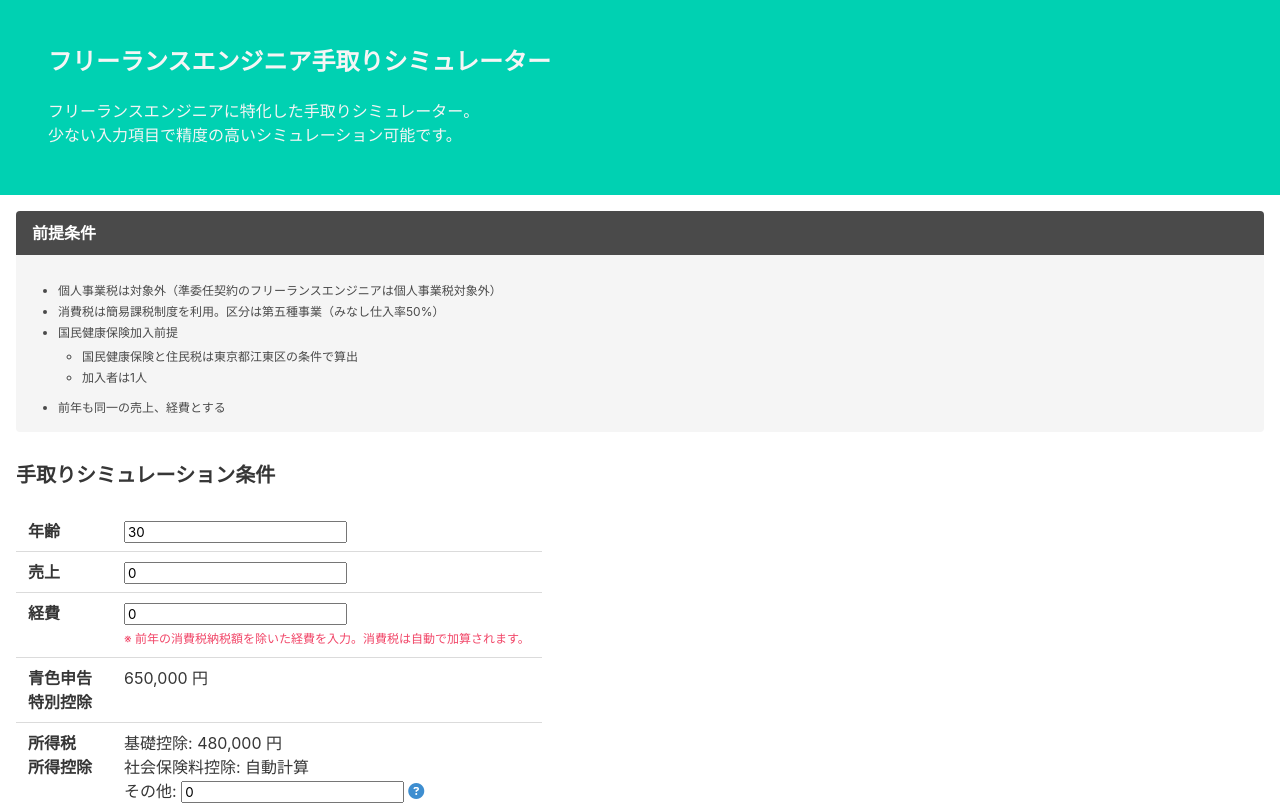
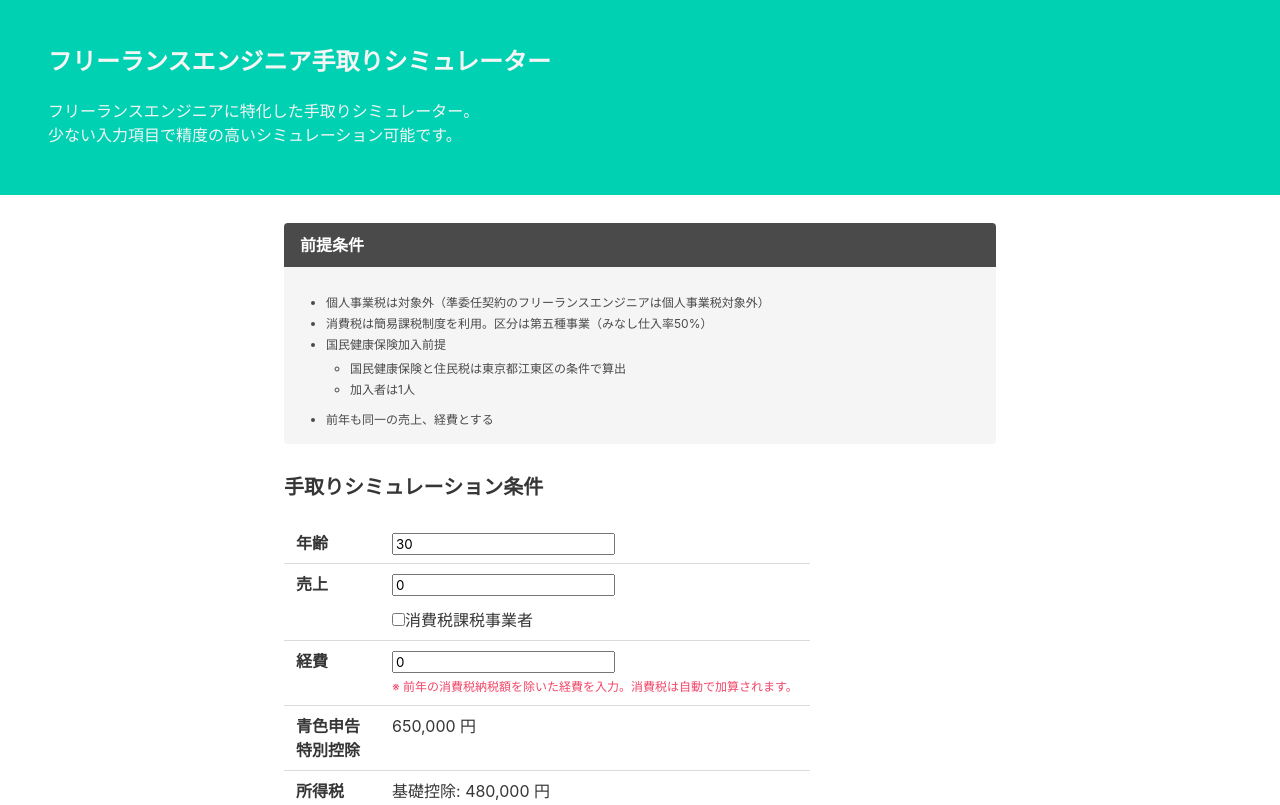
Before and after one commit to nomuyoshi/freelance-income-sim, a React (Create React App) app: page / in a window 1280 px wide. Shown: the top 805 px of the page. Built offline with nearby package versions, Linux system fonts and the light colour scheme.

Commit message:
消費税テストとスタイル微調整

```diff
--- a/src/calculator/consumptionTax.js
+++ b/src/calculator/consumptionTax.js
@@ -2,9 +2,9 @@
 import { PurchasingRate, ConsumptionTaxableBorder, ConsumptionTaxRate } from '../const';
 
 // MEMO: 売上5000万円を超えると簡易課税制度は利用できないが考慮しない
-export default function calcConsumptionTax(sales, nonTaxable) {
+export default function calcConsumptionTax(sales, taxable) {
   // 免税業者かつ1000万円未満は免税
-  if (nonTaxable && ConsumptionTaxableBorder > sales) {
+  if (!taxable && ConsumptionTaxableBorder > sales) {
     return 0;
   }
 
--- a/src/component/App.js
+++ b/src/component/App.js
@@ -10,6 +10,8 @@ function App() {
         少ない入力項目で精度の高いシミュレーション可能です。
         </p>
       </section>
+      <div className='columns m-0'>
+        <div className='column is-three-fifths is-offset-one-fifth'>
           <section className='section p-4'>
             <article className='message'>
               <div className='message-header'>
@@ -30,6 +32,8 @@ function App() {
             </article>
           </section>
           <Simulator />
+        </div>
+      </div>
     </>
   );
 }
--- a/src/component/Condition.js
+++ b/src/component/Condition.js
@@ -4,7 +4,8 @@ import { showYenHelper } from '../helper';
 import { AoiroKozyo, IncomeTaxBasicKozyo, ResidentTaxBasicKozyo } from '../const';
 import Modal from './Modal';
 
-function Condition({age, sales, expenses, incomeTaxKozyoOther, residentTaxKozyoOther, handleChange, handleSubmit, canSubmit}) {
+function Condition({age, sales, expenses, incomeTaxKozyoOther, residentTaxKozyoOther,
+  consumptionTaxable, handleChange, handleSubmit, canSubmit}) {
   const [showModal, setShowModal] = useState(false);
 
   const questionIcon = () => {
@@ -25,11 +26,25 @@ function Condition({age, sales, expenses, incomeTaxKozyoOther, residentTaxKozyoO
           <tbody>
             <tr>
               <th>年齢</th>
-              <td><input type="number" value={age ?? ''} name="age" onChange={handleChange} /></td>
+              <td><input type='number' value={age ?? ''} name='age' onChange={handleChange} /></td>
             </tr>
             <tr>
               <th>売上</th>
-              <td><input type="number" value={sales ?? ''} name="sales" onChange={handleChange} /></td>
+              <td>
+                <div className='field'>
+                  <div className='control'>
+                    <input type='number' value={sales ?? ''} name='sales' onChange={handleChange} />
+                  </div>
+                </div>
+                <div className='field'>
+                  <div className='control'>
+                    <label className='checkbox'>
+                      <input type='checkbox' name='consumptionTaxable' onChange={handleChange} checked={consumptionTaxable} />
+                      消費税課税事業者
+                    </label>
+                  </div>
+                </div>
+              </td>
             </tr>
             <tr>
               <th>経費</th>
@@ -67,7 +82,7 @@ function Condition({age, sales, expenses, incomeTaxKozyoOther, residentTaxKozyoO
         <button className='button is-primary' disabled={!canSubmit} onClick={handleSubmit}>計算</button>
       </div>
       <Modal title='所得控除？' handleClose={() => setShowModal(false)} visible={showModal}>
-        <p>
+        <div>
           <strong>基礎控除、社会保険料控除以外の所得控除額を入力してください。</strong>
           <br />
           <br />
@@ -82,7 +97,7 @@ function Condition({age, sales, expenses, incomeTaxKozyoOther, residentTaxKozyoO
             </ul>
           </div>
           <span className='is-size-7'>※ iDeCoと小規模企業共済は併用可能</span>
-        </p>
+        </div>
       </Modal>
     </div>
   );
@@ -94,6 +109,7 @@ Condition.propTypes = {
   expenses: PropTypes.number,
   incomeTaxKozyoOther: PropTypes.number,
   residentTaxKozyoOther: PropTypes.number,
+  consumptionTaxable: PropTypes.bool,
   handleChange: PropTypes.func.isRequired,
   handleSubmit: PropTypes.func.isRequired,
   canSubmit: PropTypes.bool.isRequired,
@@ -105,6 +121,7 @@ Condition.defaultProps = {
   expenses: 0,
   incomeTaxKozyoOther: 0,
   residentTaxKozyoOther: 0,
+  consumptionTaxable: false,
   handleChange: () => {},
   handleSubmit: () => {},
   canSubmit: false,
--- a/src/component/Simulator.js
+++ b/src/component/Simulator.js
@@ -11,7 +11,7 @@ import calcIncomeTax from '../calculator/incomeTax';
 import calcResidentTax from '../calculator/residentTax';
 import calcConsumptionTax from '../calculator/consumptionTax';
 
-import { IncomeTaxBasicKozyo, ResidentTaxBasicKozyo } from "../const";
+import { IncomeTaxBasicKozyo, ResidentTaxBasicKozyo, ConsumptionTaxableBorder } from "../const";
 
 class Simulator extends React.Component {
   constructor(props) {
@@ -21,29 +21,39 @@ class Simulator extends React.Component {
       age: 30,
       sales: 0,
       expenses: 0,
-      consumptionNonTaxable: false,
+      consumptionTaxable: false,
       incomeTaxKozyoOther: 0,
       residentTaxKozyoOther: 0,
     };
 
     this.handleChange = this.handleChange.bind(this);
-    this.handleSimilateClick = this.handleSimilateClick.bind(this);
+    this.handleSimulateClick = this.handleSimulateClick.bind(this);
   }
 
   handleChange(event) {
-    const name = event.target.name;
-    const parsedValue = parseInt(event.target.value);
+    const target = event.target;
+    const name = target.name;
+
     let value = null;
-    if (!isNaN(parsedValue)) {
-      value = parsedValue;
+    if (target.type === 'checkbox') {
+      value = target.checked;
+    } else if (target.type === 'number') {
+      const parsedValue = parseInt(target.value);
+      value = isNaN(parsedValue) ? null : parsedValue;
     }
-    this.setState({
+    const sales = (name === 'sales' && value != null) ? value : this.state.sales;
+    const updatedState = {
       editing: true,
       [name]: value,
-    });
+    };
+    if (sales >= ConsumptionTaxableBorder) {
+      updatedState.consumptionTaxable = true;
+    }
+
+    this.setState(updatedState);
   }
 
-  handleSimilateClick() {
+  handleSimulateClick() {
     if (this.canSimulate()) {
       this.setState({editing: false});
     }
@@ -114,8 +124,9 @@ class Simulator extends React.Component {
           expenses={this.state.expenses}
           incomeTaxKozyoOther={this.state.incomeTaxKozyoOther}
           residentTaxKozyoOther={this.state.residentTaxKozyoOther}
+          consumptionTaxable={this.state.consumptionTaxable}
           handleChange={this.handleChange}
-          handleSubmit={this.handleSimilateClick}
+          handleSubmit={this.handleSimulateClick}
           canSubmit={this.canSimulate()}
         />
         {showResult &&
```
Also changed, not shown: 1 other file (tests, documents, lock files or other folders). Lines whose indentation alone changed are shown as unchanged.
